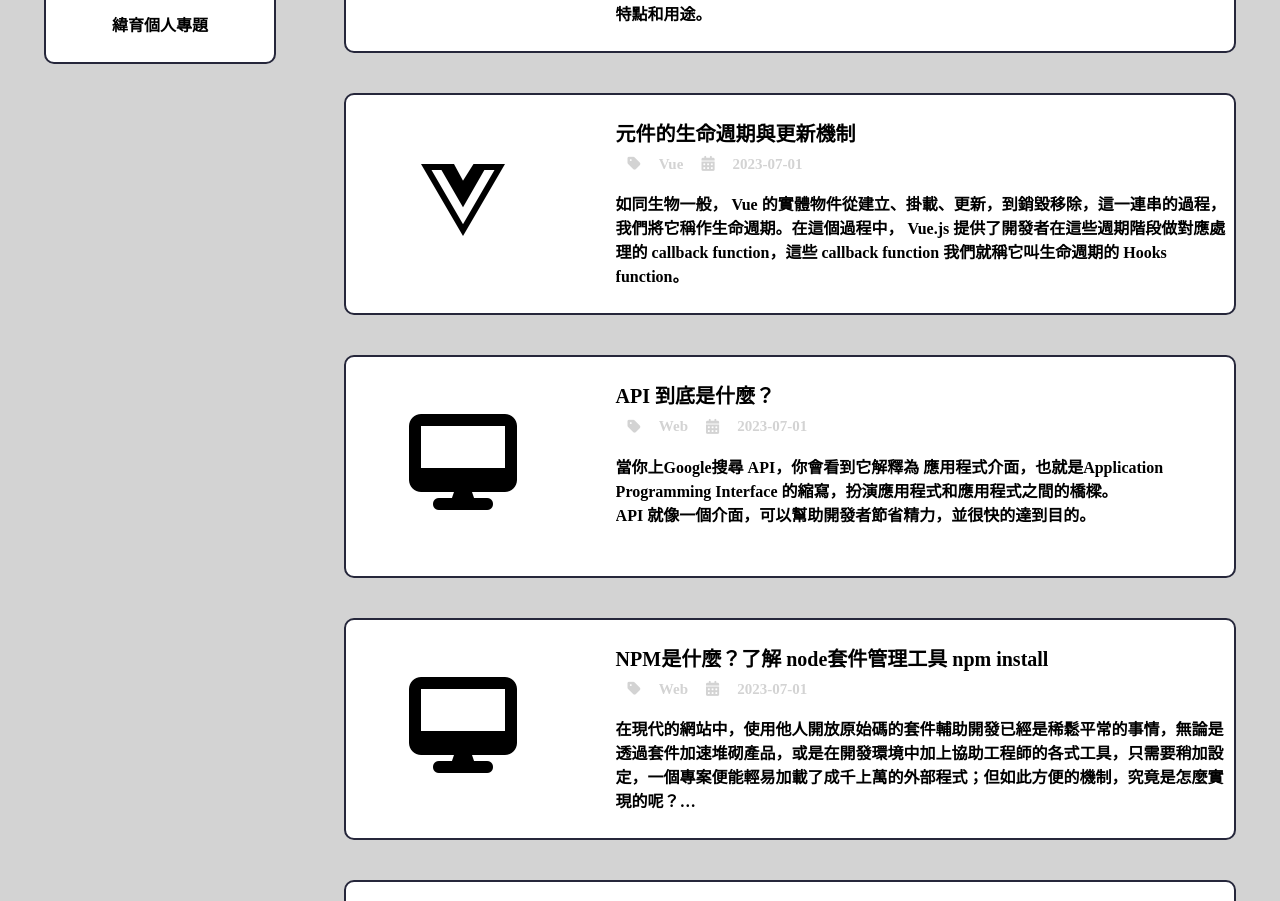
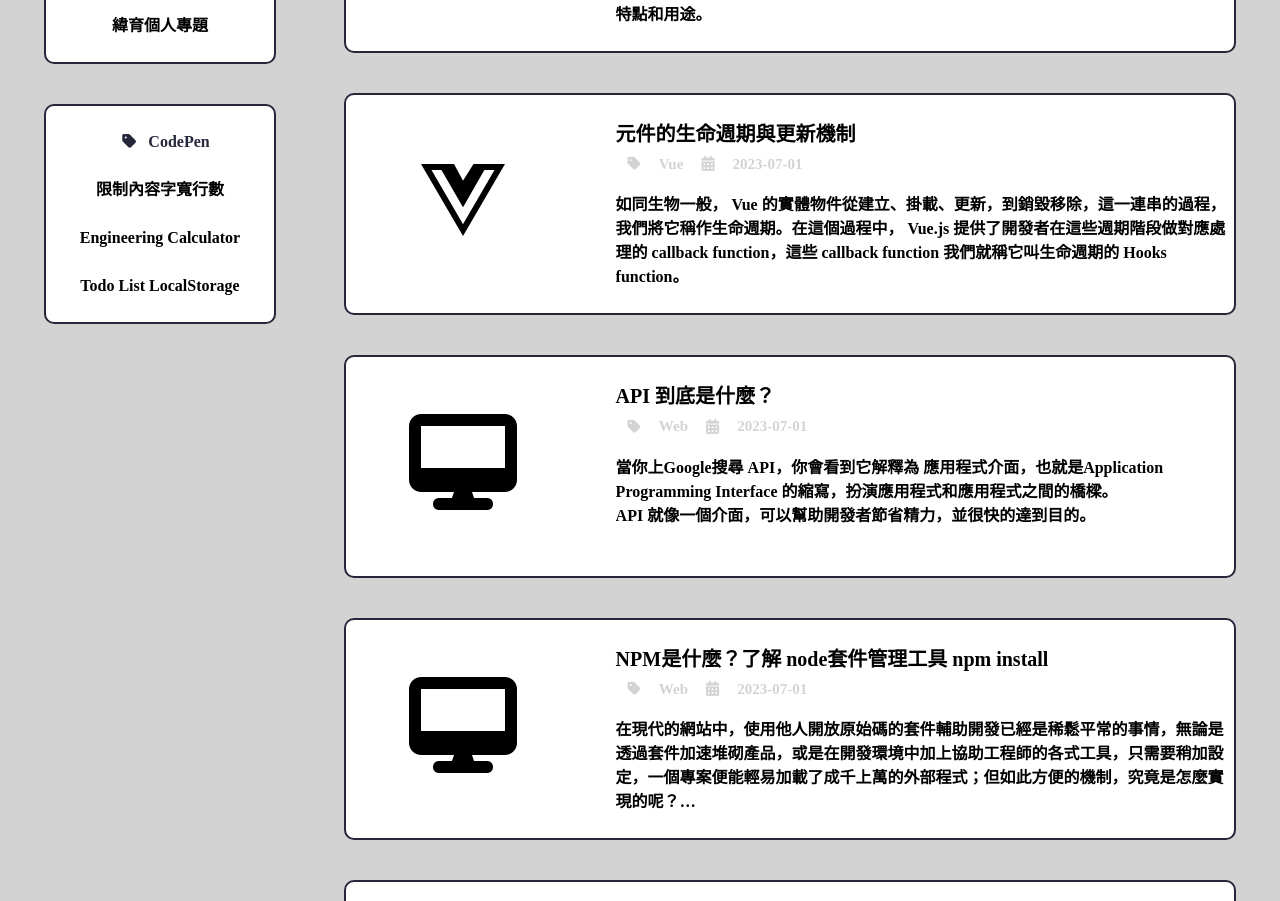
Before and after one commit to Charmy-Old/Blog, a Vue app: page / in a window 1280 px wide. Shown: the part 1484-2385 px from the top of the page. Built offline with nearby package versions, Linux system fonts and the light colour scheme; a web font is replaced by a local one.

Commit message:
20230705 modify wall 新增CodePen區塊

```diff
--- a/src/components/Wall.vue
+++ b/src/components/Wall.vue
@@ -74,6 +74,10 @@
 }
 
 .wall-tag a i {
+    margin: 0 0.75rem;
+}
+
+.wall-tag i {
     margin: 0 0.75rem;
 }
 
@@ -199,6 +203,13 @@
             </section>
         </div>
 
+        <section class="wall-project">
+            <div class="wall-tag"><i class="fa-solid fa-tag"></i>CodePen</div>
+            <div class="wall-tag"><a href="https://codepen.io/Charmy_ing/pen/mdQMbZQ" target="_blank">限制內容字寬行數</a></div>
+            <div class="wall-tag"><a href="https://codepen.io/Charmy_ing/pen/yLQBLMw" target="_blank">Engineering Calculator</a></div>
+            <div class="wall-tag"><a href="https://codepen.io/Charmy_ing/pen/RwBeNRz" target="_blank">Todo List LocalStorage</a></div>
+        </section>
+
     </div>
 </template>
 <script>
```
